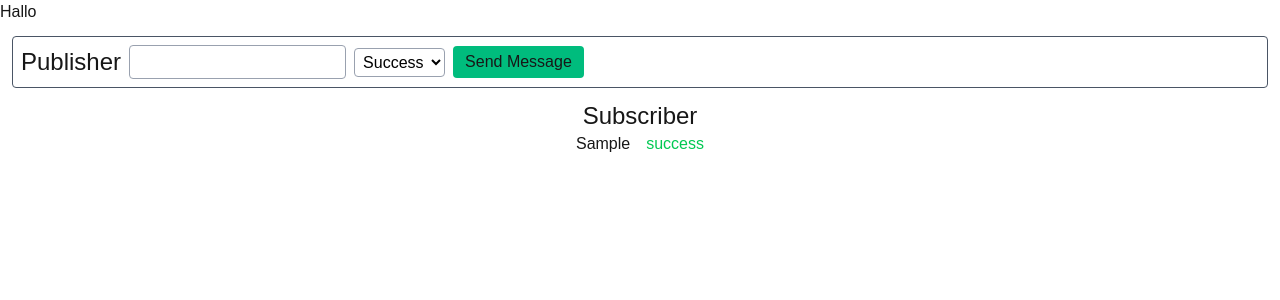
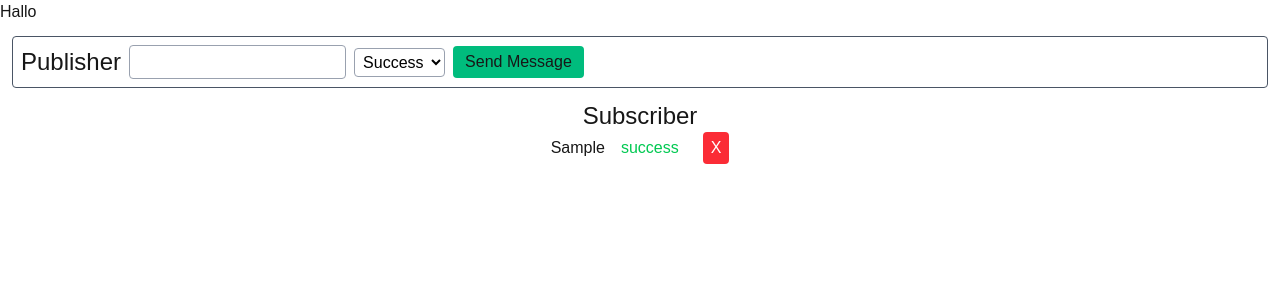
Before and after one commit to JoeLan124/reactpatternDay1, a Next.js app in the folder solution10/: page / in a window 1280 px wide. Both pictures are taken after typing "Sample" into the empty fields and a click on the button "Send Message". Shown: the top 300 px of the page. Built offline with nearby package versions, Linux system fonts and the light colour scheme.

Commit message:
Add dismiss / auto-hide  in MessageBoard

```diff
--- a/solution10/app/src/components/subscriber/messageBoard.jsx
+++ b/solution10/app/src/components/subscriber/messageBoard.jsx
@@ -19,7 +19,15 @@ export default function MeesageBoard() {
   useEvent("message:add", (data) => {
     console.log(data);
     setMessage((prev) => [...prev, data]);
+    // Auto-hide after 5 seconds
+    setTimeout(() => {
+      setMessage((prev) => prev.filter(m => m.id !== data.id));
+    }, 5000);
   });
+
+  const dismissMessage = (id) => {
+    setMessage((prev) => prev.filter(m => m.id !== id));
+  };
 
   return (
     <div className="flex flex-col text-center">
@@ -35,6 +43,12 @@ export default function MeesageBoard() {
             <div className={`${message.category === "success" ? "text-green-500" : message.category === "error" ? "text-red-500" : "text-yellow-500"}` }>
                 {message.category}
             </div>
+            <button
+              onClick={() => dismissMessage(message.id)}
+              className="bg-red-500 text-white rounded px-2 py-1 ml-2"
+            >
+              X
+            </button>
             </div>
 
           </li>
```
Also changed, not shown: 1 other file (tests, documents, lock files or other folders).
